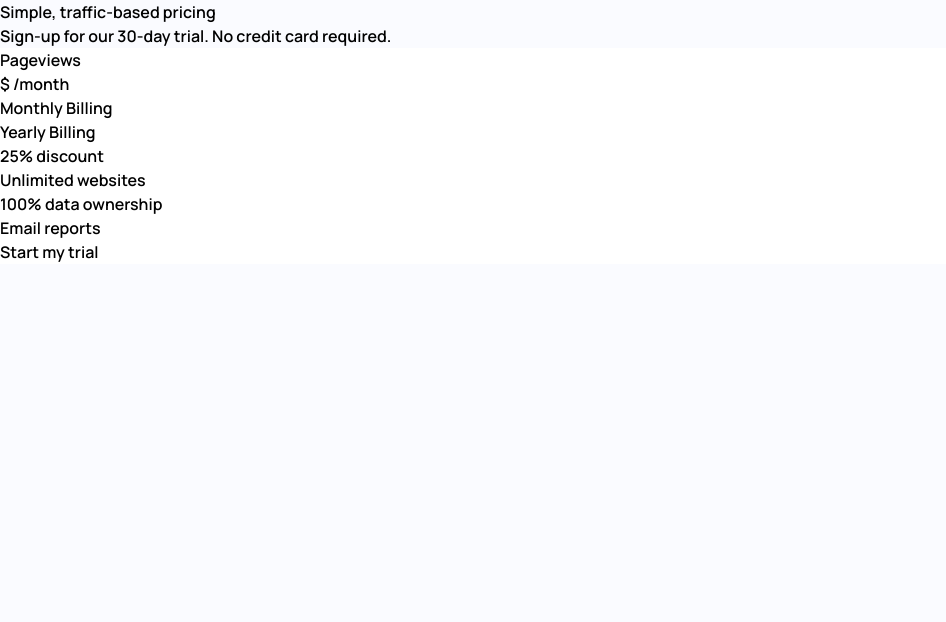
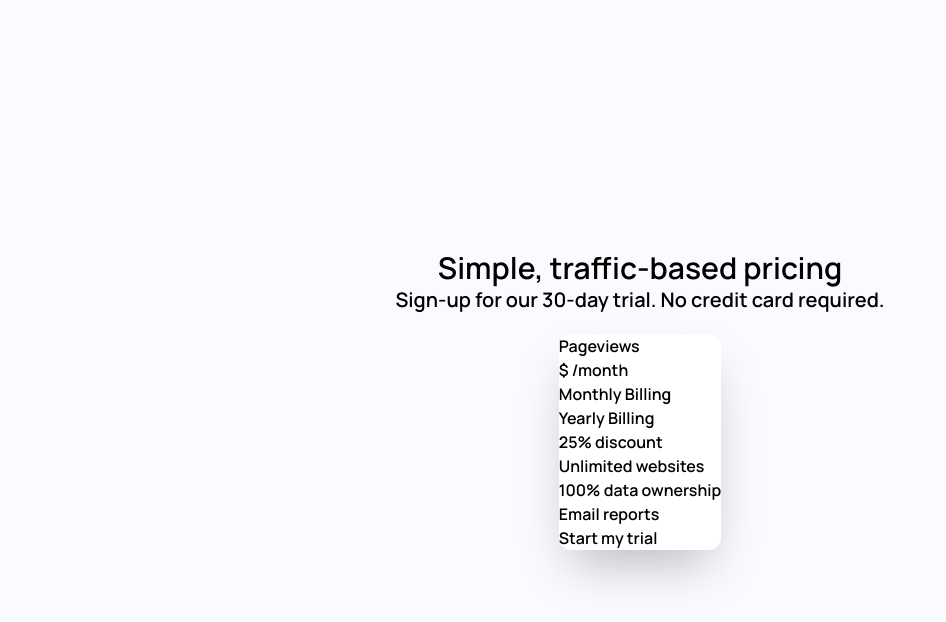
Before and after one commit to n0rrman/frontend-mentor-challenges-green, a Next.js app in the folder interactive-pricing-component/: page / in a window 1280 px wide. Shown: the top 622 px of the page, without its empty margins (0-946 px from the left). Built offline with nearby package versions, Linux system fonts and the light colour scheme.

Commit message:
interactive-pricing-component initial layout improved

```diff
--- a/interactive-pricing-component/src/app/page.tsx
+++ b/interactive-pricing-component/src/app/page.tsx
@@ -1,11 +1,13 @@
 export default function Home() {
   return (
-    <main>
-      <div id="headings">
-        <h1>Simple, traffic-based pricing</h1>
-        <h2>Sign-up for our 30-day trial. No credit card required.</h2>
+    <main className="min-h-screen flex justify-center items-center flex-col gap-5">
+      <div className="text-center" id="headings">
+        <h1 className="text-3xl">Simple, traffic-based pricing</h1>
+        <h2 className="text-xl">
+          Sign-up for our 30-day trial. No credit card required.
+        </h2>
       </div>
-      <div className="bg-pricingCompBg" id="card">
+      <div className="bg-pricingCompBg shadow-2xl rounded-xl" id="card">
         <div>
           <div>Pageviews</div>
           <div>$ /month</div>
```
